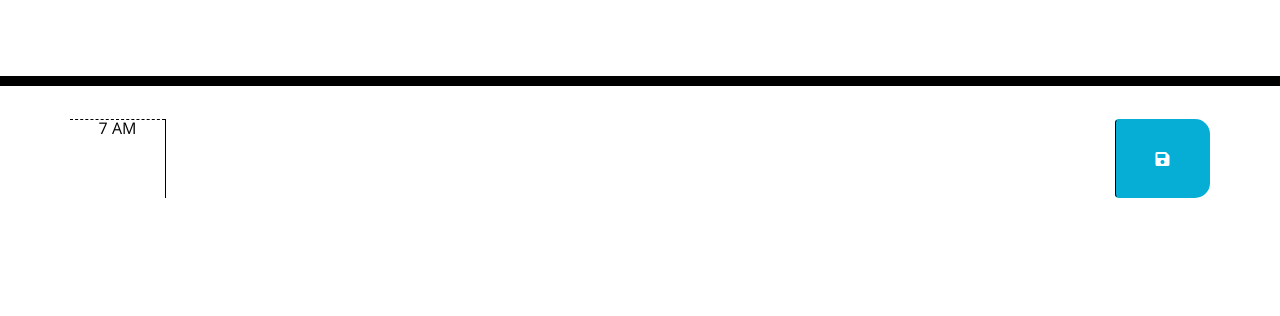
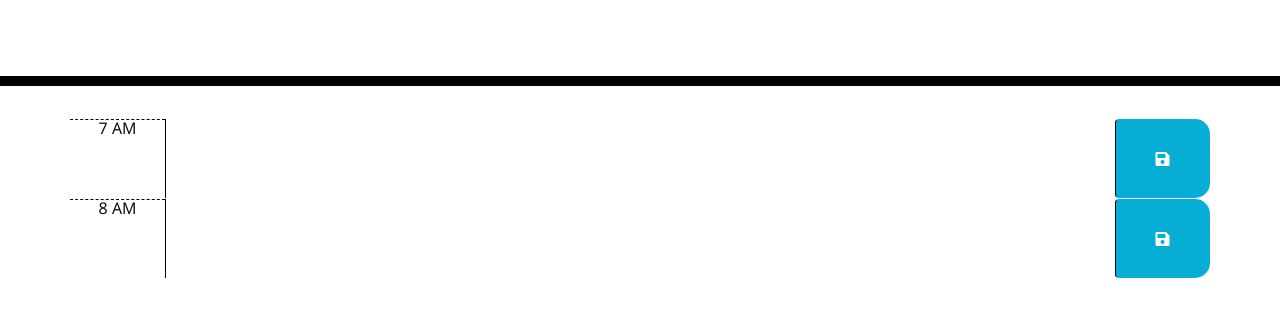
Before and after one commit to VitaliyZhark/Daily-Planner-App, a plain HTML site: page index.html in a window 1280 px wide. Shown: the part 182-498 px from the top of the page. Drawn offline with nearby package versions, Linux system fonts and the light colour scheme.

Commit message:
Update HTML
Update HTML

```diff
--- a/index.html
+++ b/index.html
@@ -35,6 +35,11 @@
         <textarea class="col-10 description"></textarea>
         <button class="btn saveBtn col-1"><i class="fas fa-save"></i></button>
       </div>
+      <div id="hour-8" class="row time-block">
+        <div class="col-1 hour">8 AM</div>
+        <textarea class="col-10 description"></textarea>
+        <button class="btn saveBtn col-1"><i class="fas fa-save"></i></button>
+      </div>
     </div>
 
     <script src="https://cdnjs.cloudflare.com/ajax/libs/jquery/3.2.1/jquery.min.js"></script>
```
